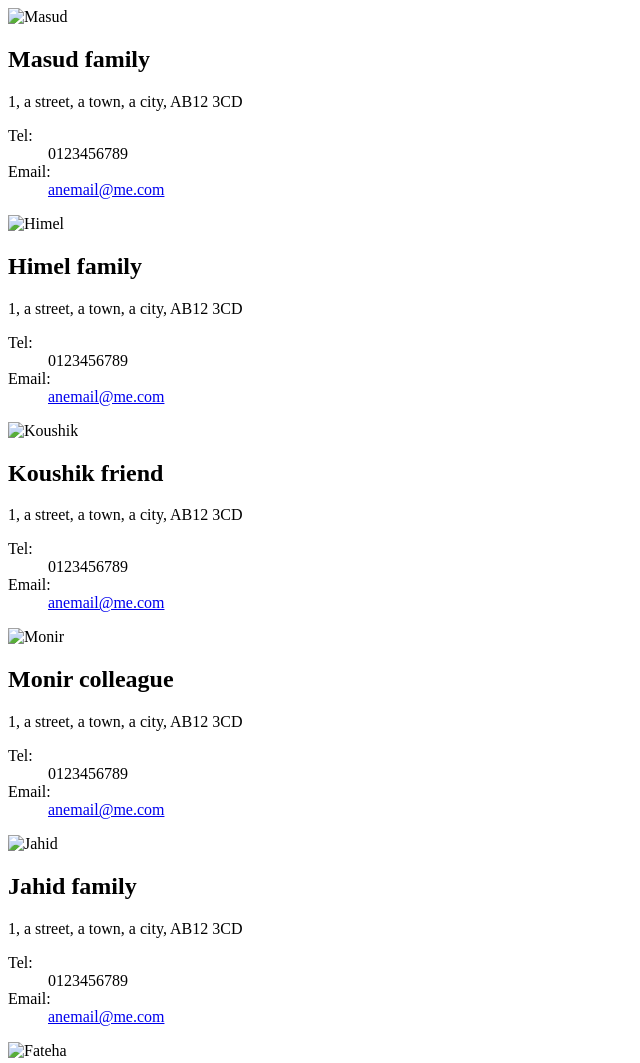
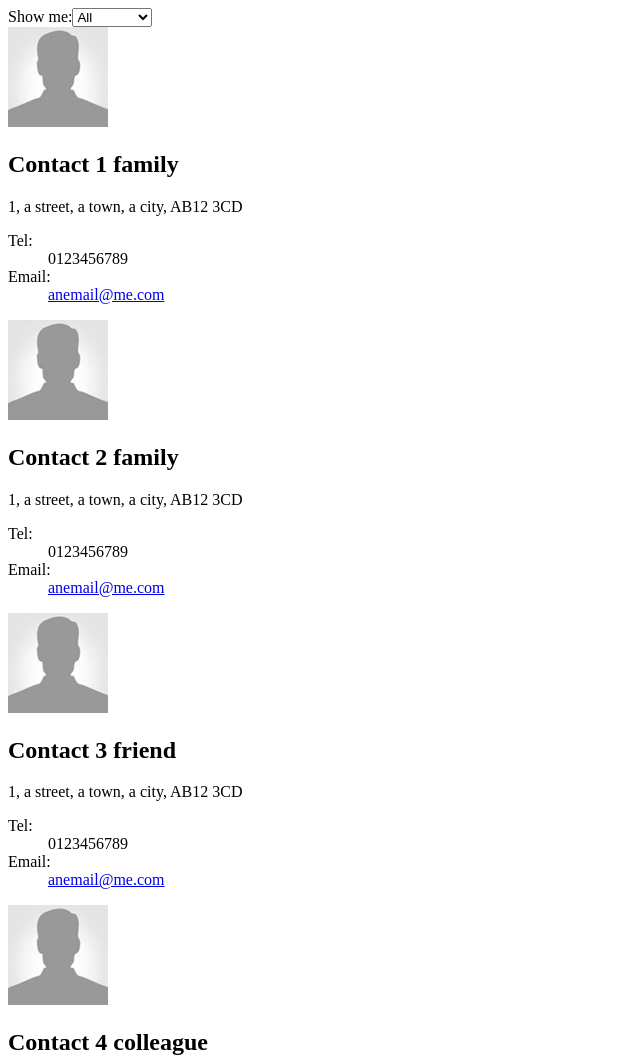
Before and after one commit to masudiiuc/HelloWorldBackboneJS, a plain HTML site: page index.html in a window 1280 px wide. Shown: the top 1063 px of the page, without its empty margins (0-640 px from the left). Drawn offline with Linux system fonts and the light colour scheme.

Commit message:
type wise shorting of contacts is done

```diff
--- a/index.html
+++ b/index.html
@@ -8,7 +8,10 @@
     </head>
 
     <body>
-        <div id="contacts"></div>
+
+        <div id="contacts"><header>
+            <div id="filter"><label>Show me:</label></div>
+        </header></div>
 
         <script id="contactTemplate" type="text/template">
             <img src="<%= photo %>" alt="<%= name %>">
--- a/js/app.js
+++ b/js/app.js
@@ -2,20 +2,20 @@
 
     //demo data
     var contacts = [
-        { name: "Masud", address: "1, a street, a town, a city, AB12 3CD", tel: "0123456789", email: "anemail@me.com", type: "family" },
-        { name: "Himel", address: "1, a street, a town, a city, AB12 3CD", tel: "0123456789", email: "anemail@me.com", type: "family" },
-        { name: "Koushik", address: "1, a street, a town, a city, AB12 3CD", tel: "0123456789", email: "anemail@me.com", type: "friend" },
-        { name: "Monir", address: "1, a street, a town, a city, AB12 3CD", tel: "0123456789", email: "anemail@me.com", type: "colleague" },
-        { name: "Jahid", address: "1, a street, a town, a city, AB12 3CD", tel: "0123456789", email: "anemail@me.com", type: "family" },
-        { name: "Fateha", address: "1, a street, a town, a city, AB12 3CD", tel: "0123456789", email: "anemail@me.com", type: "colleague" },
-        { name: "Emran", address: "1, a street, a town, a city, AB12 3CD", tel: "0123456789", email: "anemail@me.com", type: "friend" },
-        { name: "Mamoon", address: "1, a street, a town, a city, AB12 3CD", tel: "0123456789", email: "anemail@me.com", type: "family" }
+        { name: "Contact 1", address: "1, a street, a town, a city, AB12 3CD", tel: "0123456789", email: "anemail@me.com", type: "family" },
+        { name: "Contact 2", address: "1, a street, a town, a city, AB12 3CD", tel: "0123456789", email: "anemail@me.com", type: "family" },
+        { name: "Contact 3", address: "1, a street, a town, a city, AB12 3CD", tel: "0123456789", email: "anemail@me.com", type: "friend" },
+        { name: "Contact 4", address: "1, a street, a town, a city, AB12 3CD", tel: "0123456789", email: "anemail@me.com", type: "colleague" },
+        { name: "Contact 5", address: "1, a street, a town, a city, AB12 3CD", tel: "0123456789", email: "anemail@me.com", type: "family" },
+        { name: "Contact 6", address: "1, a street, a town, a city, AB12 3CD", tel: "0123456789", email: "anemail@me.com", type: "colleague" },
+        { name: "Contact 7", address: "1, a street, a town, a city, AB12 3CD", tel: "0123456789", email: "anemail@me.com", type: "friend" },
+        { name: "Contact 8", address: "1, a street, a town, a city, AB12 3CD", tel: "0123456789", email: "anemail@me.com", type: "family" }
     ];
 
     //define product model
     var Contact = Backbone.Model.extend({
         defaults: {
-            photo: "/img/placeholder.png"
+            photo: "images/placeholder.png"
         }
     });
 
@@ -28,12 +28,10 @@
     var ContactView = Backbone.View.extend({
         tagName: "article",
         className: "contact-container",
-        template: $("#contactTemplate").html(),
+        template: _.template($("#contactTemplate").html()),
 
         render: function () {
-            var tmpl = _.template(this.template);
-
-            $(this.el).html(tmpl(this.model.toJSON()));
+            this.$el.html(this.template(this.model.toJSON()));
             return this;
         }
     });
@@ -44,13 +42,19 @@
 
         initialize: function () {
             this.collection = new Directory(contacts);
+
             this.render();
+            this.$el.find("#filter").append(this.createSelect());
+
+            this.on("change:filterType", this.filterByType, this);
+            this.collection.on("reset", this.render, this);
         },
 
         render: function () {
-            var that = this;
+            this.$el.find("article").remove();
+
             _.each(this.collection.models, function (item) {
-                that.renderContact(item);
+                this.renderContact(item);
             }, this);
         },
 
@@ -59,10 +63,77 @@
                 model: item
             });
             this.$el.append(contactView.render().el);
+        },
+
+        getTypes: function () {
+            return _.uniq(this.collection.pluck("type"));
+        },
+
+        createSelect: function () {
+            var select = $("<select/>", {
+                html: "<option value='all'>All</option>"
+            });
+
+            _.each(this.getTypes(), function (item) {
+                var option = $("<option/>", {
+                    value: item,
+                    text: item
+                }).appendTo(select);
+            });
+
+            return select;
+        },
+
+        //add ui events
+        events: {
+            "change #filter select": "setFilter"
+        },
+
+        //Set filter property and fire change event
+        setFilter: function (e) {
+            this.filterType = e.currentTarget.value;
+            this.trigger("change:filterType");
+        },
+
+        //filter the view
+        filterByType: function () {
+            if (this.filterType === "all") {
+                this.collection.reset(contacts);
+                contactsRouter.navigate("filter/all");
+            } else {
+                this.collection.reset(contacts, { silent: true });
+
+                var filterType = this.filterType,
+                    filtered = _.filter(this.collection.models, function (item) {
+                        return item.get("type") === filterType;
+                    });
+
+                this.collection.reset(filtered);
+
+                contactsRouter.navigate("filter/" + filterType);
+            }
+        }
+    });
+
+    //add routing
+    var ContactsRouter = Backbone.Router.extend({
+        routes: {
+            "filter/:type": "urlFilter"
+        },
+
+        urlFilter: function (type) {
+            directory.filterType = type;
+            directory.trigger("change:filterType");
         }
     });
 
     //create instance of master view
     var directory = new DirectoryView();
 
+    //create router instance
+    var contactsRouter = new ContactsRouter();
+
+    //start history service
+    Backbone.history.start();
+
 } (jQuery));
```
